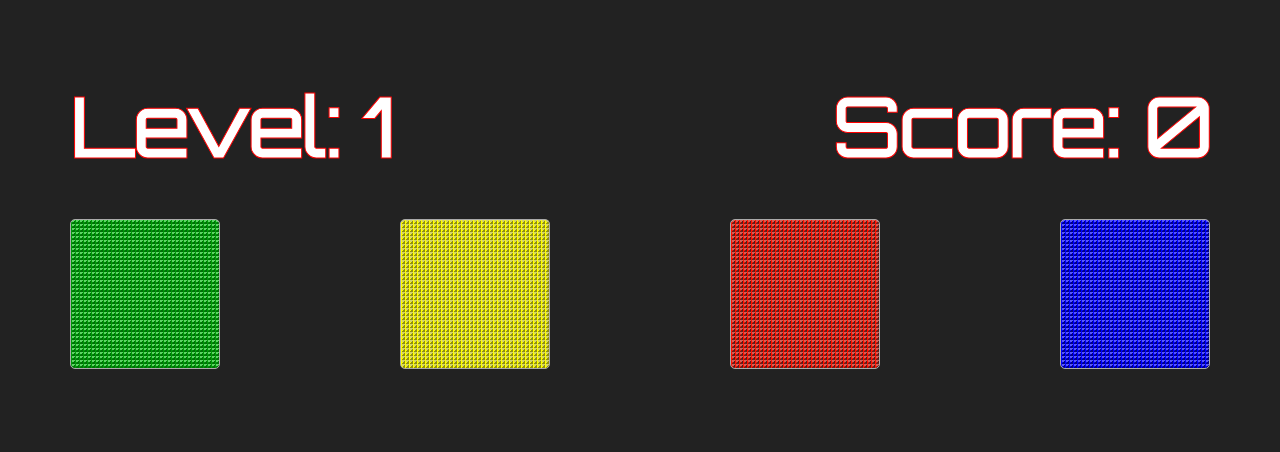
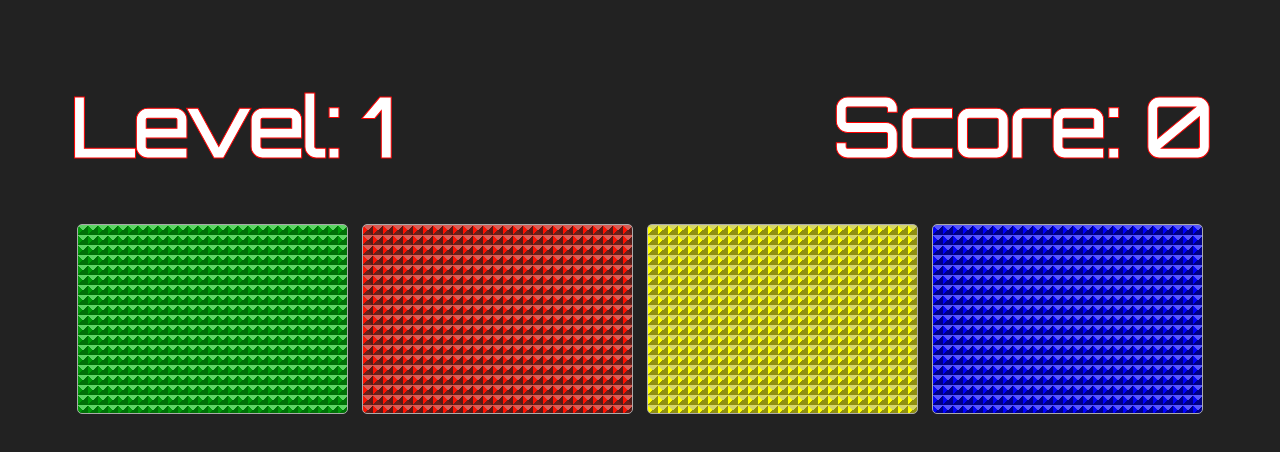
Before and after one commit to pitrackster/SimonSays, a React app: page / in a window 1280 px wide. Both pictures are taken after a click on the element "Start". Shown: the top 452 px of the page. Built offline with nearby package versions, Linux system fonts and the light colour scheme.

Commit message:
minor changes

```diff
--- a/css/style.css
+++ b/css/style.css
@@ -101,11 +101,13 @@ body {
   justify-content: center;
   align-items: center;
   cursor: pointer;
+  width: 100%;
+  height: 200px;
 }
 
 .square {
-  width: 150px;
-  height: 150px;
+  width: 95%;
+  height: 95%;
   border: 1px solid #aaa;
   border-radius: 5px;
 }
@@ -159,38 +161,35 @@ body {
 }
 
 #green {
-  background: linear-gradient(315deg, transparent 75%, #5DD464 0)-2px 0,
-  linear-gradient(45deg, transparent 75%, #5DD464 0)-2px 0,
+  background: linear-gradient(315deg, transparent 75%, #5DD464 0)-5px 0,
+  linear-gradient(45deg, transparent 75%, #5DD464 0)-5px 0,
   linear-gradient(135deg, #009909 50%, transparent 0) 0 0,
   linear-gradient(45deg, #007107 50%, #007107 0) 0 0 #007107;
-  background-size: 4px 4px;
+  background-size: 10px 10px;
 }
 
-
 #yellow {
-  background: linear-gradient(315deg, transparent 75%, #D4D469 0)-2px 0,
-  linear-gradient(45deg, transparent 75%, #D4D469 0)-2px 0,
+  background: linear-gradient(315deg, transparent 75%, #D4D469 0)-5px 0,
+  linear-gradient(45deg, transparent 75%, #D4D469 0)-5px 0,
   linear-gradient(135deg, yellow 50%, transparent 0) 0 0,
   linear-gradient(45deg, #8F8F11 50%, #8F8F11 0) 0 0 #8F8F11;
-  background-size: 4px 4px;
+  background-size: 10px 10px;
 }
 
-
 #red {
-  background: linear-gradient(315deg, transparent 75%, #d45d55 0)-2px 0,
-  linear-gradient(45deg, transparent 75%, #d45d55 0)-2px 0,
+  background: linear-gradient(315deg, transparent 75%, #d45d55 0)-5px 0,
+  linear-gradient(45deg, transparent 75%, #d45d55 0)-5px 0,
   linear-gradient(135deg, #FF1000 50%, transparent 0) 0 0,
   linear-gradient(45deg, #6a201b 50%, #561a16 0) 0 0 #561a16;
-  background-size: 4px 4px;
+  background-size: 10px 10px;
 }
 
-
 #blue {
-  background: linear-gradient(315deg, transparent 75%, #5656FA 0)-2px 0,
-  linear-gradient(45deg, transparent 75%, #5656FA 0)-2px 0,
+  background: linear-gradient(315deg, transparent 75%, #5656FA 0)-5px 0,
+  linear-gradient(45deg, transparent 75%, #5656FA 0)-5px 0,
   linear-gradient(135deg, blue 50%, transparent 0) 0 0,
   linear-gradient(45deg, #000087 50%, #000087 0) 0 0 #000087;
-  background-size: 4px 4px;
+  background-size: 10px 10px;
 }
 
 .end {
--- a/src/app.jsx
+++ b/src/app.jsx
@@ -11,7 +11,9 @@ class App extends Component {
     super(props)
 
     this.initialState = {
-      view: 'home'
+      view: 'home',
+      score:0,
+      level:1
     }
 
     this.state = this.initialState
@@ -19,6 +21,14 @@ class App extends Component {
 
   changeView(view) {
     this.setState(Object.assign(this.state, {view: view}))
+  }
+
+  updateScore(score){
+    this.setState(Object.assign(this.state, {score: score}))
+  }
+
+  updateLevel(level){
+    this.setState(Object.assign(this.state, {level: level}))
   }
 
   render() {
@@ -30,10 +40,10 @@ class App extends Component {
               <Home onStart={() => this.changeView('game')} />
             }
             {this.state.view === 'game' &&
-              <Game onEnd={() => this.changeView('end')} />
+              <Game level={this.state.level} score={this.state.score} updateLevel={(level) => this.updateLevel(level)} updateScore={(score) => this.updateScore(score)} onEnd={() => this.changeView('end')} />
             }
             {this.state.view === 'end' &&
-              <End onRestart={() => this.changeView('game')} />
+              <End level={this.state.level} score={this.state.score} onRestart={() => this.changeView('game')} />
             }
           </div>
         </div>
--- a/src/components/end.jsx
+++ b/src/components/end.jsx
@@ -9,21 +9,23 @@ class End extends Component {
   render() {
     return (
         <div className="end">
-          <div className="end-text">You finished with a score of 100000!</div>
+          <div className="end-text">{`_*_ Level ${this.props.level} - Score ${this.props.score} _*_`}</div>
           <div className="color-container">
+            <div className="color green"></div>
             <div className="color red"></div>
-            <div className="color green"></div>
             <div className="color yellow"></div>
             <div className="color blue"></div>
           </div>
-          <div className="end-text" onClick={() => this.props.onRestart('game')}>Retry ?</div>
+          <div className="end-text" onClick={() => this.props.onRestart('game')}>{'* Retry *'}</div>
         </div>
       )
   }
 }
 
 End.propTypes = {
-  onRestart: T.func.isRequired
+  onRestart: T.func.isRequired,
+  score: T.number.isRequired,
+  level: T.number.isRequired
 }
 
 export default End
--- a/src/components/game.jsx
+++ b/src/components/game.jsx
@@ -1,6 +1,5 @@
 import React, { Component } from 'react'
 import {PropTypes as T} from 'prop-types'
-import Tone from 'tone'
 
 import Synth from './../models/synth'
 
@@ -9,11 +8,10 @@ class Game extends Component {
     super(props)
 
     this.initialState = {
-      score: 0,
-      level: 1,
       sequence: [this.getRandomIndex()],
       currentButton: '',
-      playerSequence: []
+      playerSequence: [],
+      playing: false
     }
 
     this.buttons = [
@@ -22,12 +20,12 @@ class Game extends Component {
         note: 391.995
       },
       {
+        color: 'red',
+        note: 329.628
+      },
+      {
         color: 'yellow',
         note: 261.626
-      },
-      {
-        color: 'red',
-        note: 329.628
       },
       {
         color: 'blue',
@@ -35,23 +33,14 @@ class Game extends Component {
       }
     ]
 
-    //create a synth and connect it to the master output (your speakers)
-    this.synth = new Tone.Synth({
-      oscillator : {
-        type : 'triangle'
-      }
-    }).toMaster()
-
     this.state = this.initialState
-
     this.synth = new Synth()
-
   }
 
   playSequence(seq, index = 0) {
     if(index < seq.length) {
       const btn = this.buttons[seq[index]]
-      //const btn = this.buttons.find(button => button.note === note)
+      this.setState(Object.assign(this.state, {playing: true}))
       this.play(btn)
       setTimeout(() => {
         this.stop()
@@ -61,24 +50,33 @@ class Game extends Component {
         index += 1
         this.playSequence(seq, index)
       }, 500)
+    } else {
+      this.setState(Object.assign(this.state, {playing: false}))
     }
   }
 
   componentDidMount() {
+    this.props.updateLevel(1)
+    this.props.updateScore(0)
     this.playSequence(this.state.sequence)
   }
 
   getRandomIndex() {
-    return Math.floor(Math.random() * (3 - 1 + 1) + 1)
+    //  Math.floor(Math.random() * (max - min + 1)) + min;
+    return Math.floor(Math.random() * 4)
   }
 
   levelUp(){
     let newSequence = Array.from(this.state.sequence)
     newSequence.push(this.getRandomIndex())
-    this.setState(Object.assign(this.state, {playerSequence: [], sequence: newSequence, score: this.state.score + 10, level: this.state.level + 1 }))
+
+    this.props.updateScore(this.props.score + 10)
+    this.props.updateLevel(this.props.level + 1)
+
+    this.setState(Object.assign(this.state, {playerSequence: [], sequence: newSequence}))
     setTimeout(() => {
       this.playSequence(newSequence)
-    }, 1000)
+    }, 500)
   }
 
   play(button){
@@ -92,11 +90,14 @@ class Game extends Component {
   }
 
   recordUserSequence(button){
-    if(this.state.playerSequence.length > this.state.sequence.length) {
-      // send an error sound and end game
+    if (this.state.playing) {
+      return false
+    }
+    if (this.state.playerSequence.length > this.state.sequence.length) {
+        // send an error sound and end game
       this.endGame()
     } else if (this.state.playerSequence.length <= this.state.sequence.length) {
-      // check the given button
+        // check the given button
       if(button.color === this.buttons[this.state.sequence[this.state.playerSequence.length]].color){
         this.play(button)
         let newSequence = Array.from(this.state.playerSequence)
@@ -105,13 +106,11 @@ class Game extends Component {
         if(this.state.playerSequence.length === this.state.sequence.length) {
           this.levelUp()
         }
-
       } else {
         this.endGame()
       }
     }
   }
-
 
   lighten(color){
     this.setState(Object.assign(this.state, {currentButton: color}))
@@ -131,8 +130,8 @@ class Game extends Component {
     return(
         <div className="game">
           <div className="game-infos-row">
-            <div className="info-text">{`Level: ${this.state.level}`}</div>
-            <div className="info-text">{`Score: ${this.state.score}`}</div>
+            <div className="info-text">{`Level: ${this.props.level}`}</div>
+            <div className="info-text">{`Score: ${this.props.score}`}</div>
           </div>
 
           <div className="squares-row">
@@ -149,7 +148,11 @@ class Game extends Component {
 }
 
 Game.propTypes = {
-  onEnd: T.func.isRequired
+  onEnd: T.func.isRequired,
+  score: T.number.isRequired,
+  updateScore: T.func.isRequired,
+  level: T.number.isRequired,
+  updateLevel: T.func.isRequired
 }
 
 export default Game
--- a/src/components/home.jsx
+++ b/src/components/home.jsx
@@ -21,8 +21,8 @@ class Home extends Component {
           <div className="col-md-12 text-center">
             <h1 className="game-title">Super Simon Game</h1>
             <div className="color-container">
+              <div className="color green"></div>
               <div className="color red"></div>
-              <div className="color green"></div>
               <div className="color yellow"></div>
               <div className="color blue"></div>
             </div>
```
Also changed, not shown: 1 other file (tests, documents, lock files or other folders).
